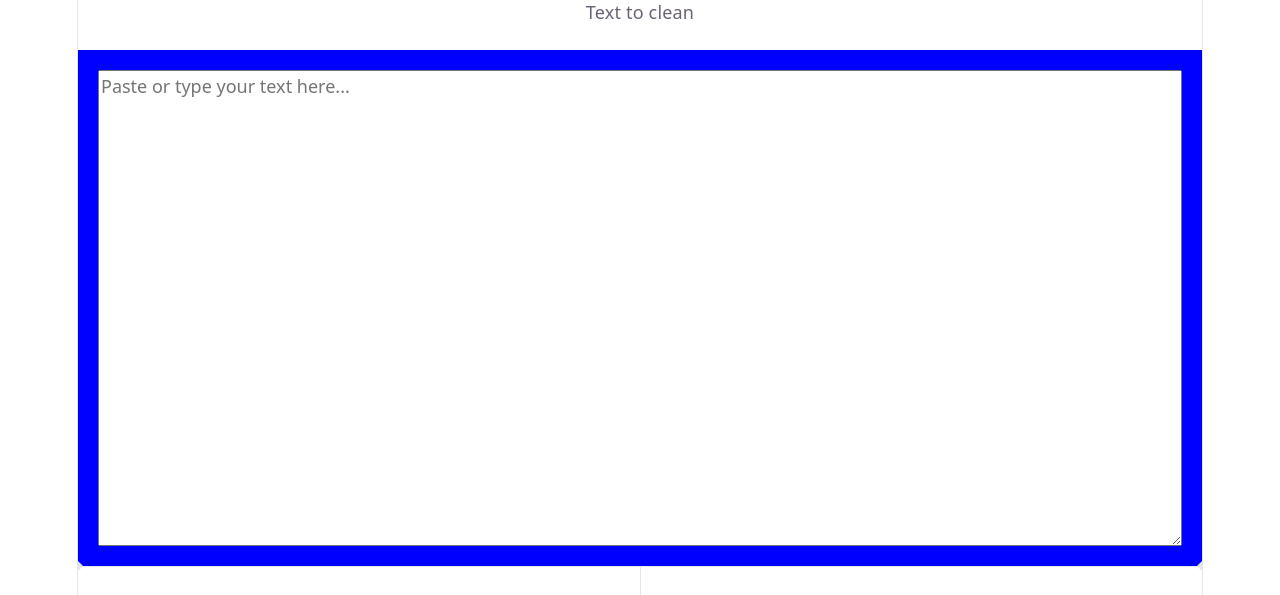
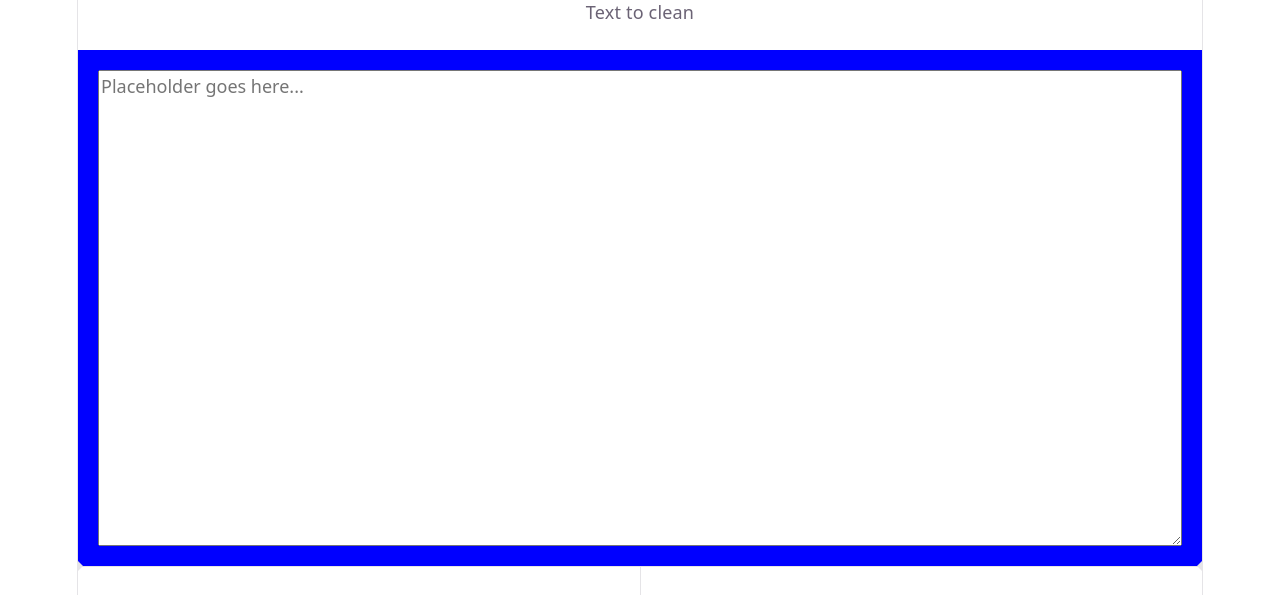
Before and after one commit to stephanos7/text-cleanup, a React (Vite) app: page / in a window 1280 px wide. Shown: the part 205-800 px from the top of the page. Built offline with nearby package versions, Linux system fonts and the light colour scheme.

Commit message:
Add initial state

```diff
--- a/src/App.jsx
+++ b/src/App.jsx
@@ -5,7 +5,11 @@ import viteLogo from './assets/vite.svg'
 import './App.css'
 
 function App() {
-
+  const [text, setText] = useState(()=> 'Placeholder goes here...');
+  const handleTextChange = (event) => {
+    setText(event.target.value);
+  }
+  console.log("what is text?", text)
   return (
     <>
       <section id="center">
@@ -20,8 +24,9 @@ function App() {
           <textarea
             id="text-input"
             className="long-text-input"
-            placeholder="Paste or type your text here..."
+            placeholder={text}
             rows={18}
+            onChange={handleTextChange}
           />
         </div>
       </section>
```
